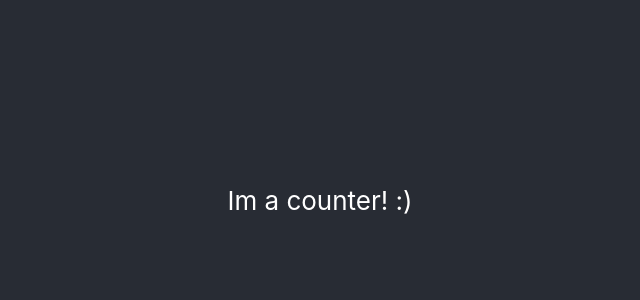
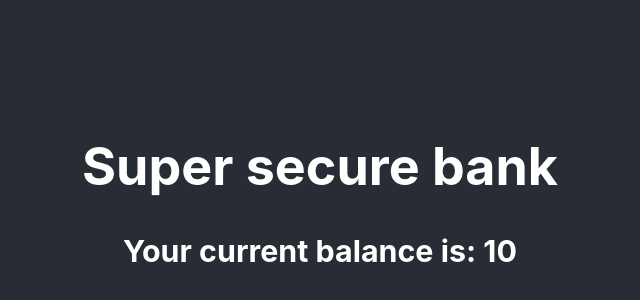
Before and after one commit to Codaisseur/redux-day1-55, a React (Create React App) app: page / in a window 1280 px wide. Shown: the part 200-500 px from the top of the page, without its empty margins (320-960 px from the left). Built offline with nearby package versions, Linux system fonts and the light colour scheme.

Commit message:
setup store, add inital state and one selector

```diff
--- a/package.json
+++ b/package.json
@@ -8,7 +8,9 @@
     "@testing-library/user-event": "^12.1.10",
     "react": "^17.0.2",
     "react-dom": "^17.0.2",
+    "react-redux": "^7.2.6",
     "react-scripts": "4.0.3",
+    "redux": "^4.1.2",
     "web-vitals": "^1.0.1"
   },
   "scripts": {
--- a/src/index.js
+++ b/src/index.js
@@ -1,14 +1,18 @@
-import React from 'react';
-import ReactDOM from 'react-dom';
-import './index.css';
-import App from './App';
-import reportWebVitals from './reportWebVitals';
+import React from "react";
+import ReactDOM from "react-dom";
+import "./index.css";
+import App from "./App";
+import reportWebVitals from "./reportWebVitals";
+import { Provider } from "react-redux";
+import store from "./store";
 
 ReactDOM.render(
   <React.StrictMode>
-    <App />
+    <Provider store={store}>
+      <App />
+    </Provider>
   </React.StrictMode>,
-  document.getElementById('root')
+  document.getElementById("root")
 );
 
 // If you want to start measuring performance in your app, pass a function
--- a/src/pages/Counter.js
+++ b/src/pages/Counter.js
@@ -1,5 +1,19 @@
+import { useSelector } from "react-redux";
+import { selectBalanceAmount } from "../store/counter/selectors";
+
 const Counter = () => {
-  return <div>Im a counter! :)</div>;
+  const balanceAmount = useSelector(selectBalanceAmount); // pass the selector in
+  // 1. to show the balance (get data from the store) DONE
+  // 2. to add to it
+  // 3. substract
+  // 4. reset it
+  console.log("getting state?", balanceAmount);
+  return (
+    <div>
+      <h1>Super secure bank</h1>
+      <h3>Your current balance is: {balanceAmount}</h3>
+    </div>
+  );
 };
 
 export default Counter;
--- /dev/null
+++ b/src/store/counter/reducer.js
@@ -0,0 +1,15 @@
+// src/store/balance/reducer.js
+const initialState = {
+  amount: 10,
+  debt: 0,
+  happy: true,
+};
+
+export default function reducer(state = initialState, action) {
+  switch (action.type) {
+    // add cases here so the reducer actually does something
+    default: {
+      return state;
+    }
+  }
+}
--- /dev/null
+++ b/src/store/counter/selectors.js
@@ -0,0 +1 @@
+export const selectBalanceAmount = (reduxState) => reduxState.balance.amount;
--- /dev/null
+++ b/src/store/index.js
@@ -0,0 +1,17 @@
+// src/store/index.js
+import { combineReducers, createStore } from "redux";
+import counterReducer from "./counter/reducer";
+
+const enhancer = window.__REDUX_DEVTOOLS_EXTENSION__
+  ? window.__REDUX_DEVTOOLS_EXTENSION__()
+  : (x) => x;
+
+const store = createStore(
+  combineReducers({
+    balance: counterReducer,
+    // user: userReducer
+  }),
+  enhancer
+);
+
+export default store;
```
Also changed, not shown: 1 other file (tests, documents, lock files or other folders).
